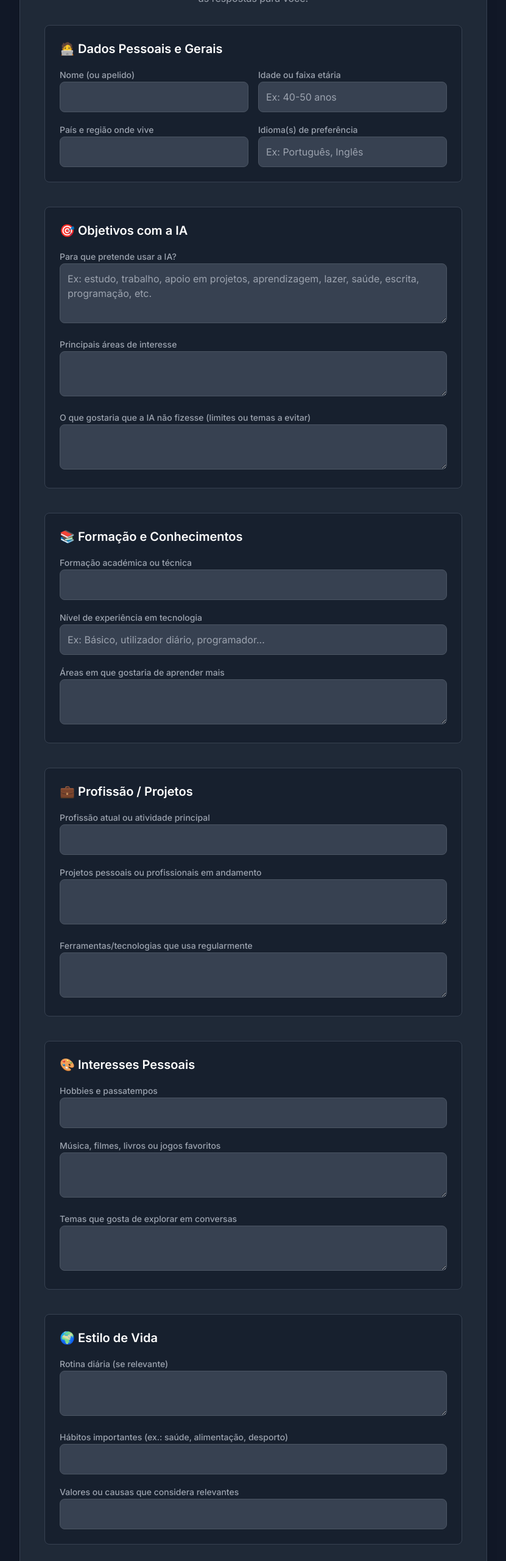
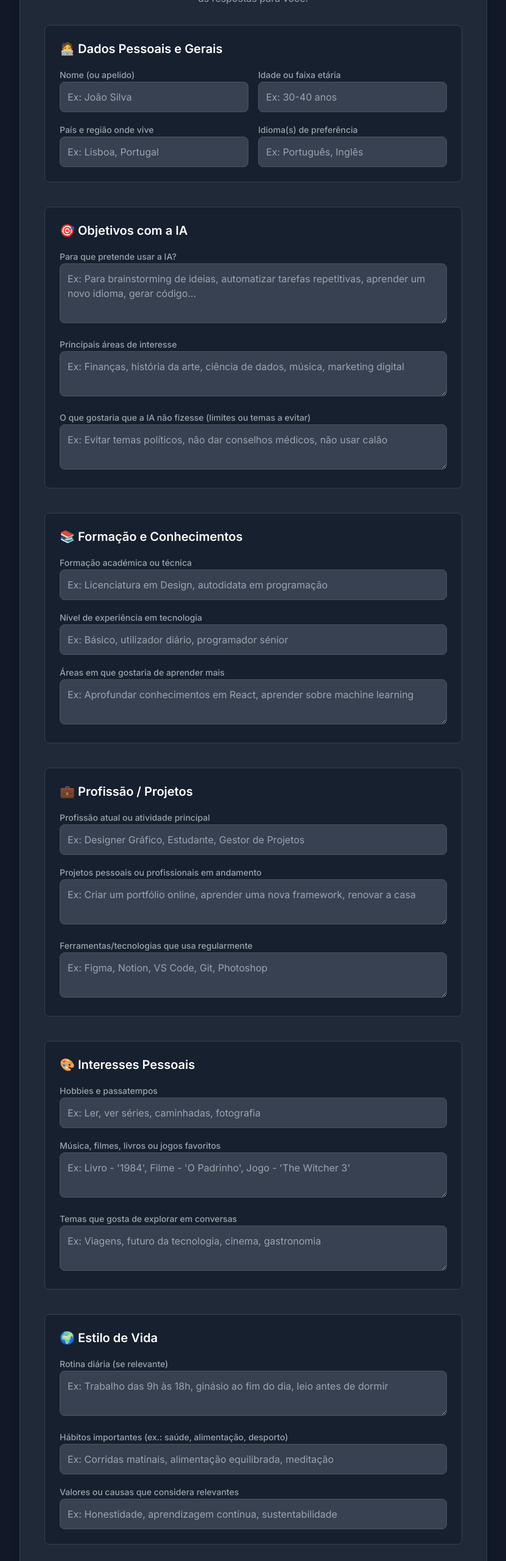
Before and after one commit to pmbs1978/gerador_perfil_pessoal, a plain HTML site: page index.html in a window 1280 px wide. Shown: the part 160-2720 px from the top of the page at 61% size, without its empty margins (224-1055 px from the left). Drawn offline with nearby package versions, Linux system fonts and the light colour scheme.

Commit message:
atualização de exemplos nos campos

```diff
--- a/index.html
+++ b/index.html
@@ -65,6 +65,7 @@
                 type="text"
                 id="nome"
                 class="w-full p-3 bg-gray-700 rounded-lg border border-gray-600 text-gray-200 focus:ring-2 focus:ring-blue-500 focus:border-blue-500 outline-none"
+                placeholder="Ex: João Silva"
               />
             </div>
             <div>
@@ -75,7 +76,7 @@
                 type="text"
                 id="idade"
                 class="w-full p-3 bg-gray-700 rounded-lg border border-gray-600 text-gray-200 focus:ring-2 focus:ring-blue-500 focus:border-blue-500 outline-none"
-                placeholder="Ex: 40-50 anos"
+                placeholder="Ex: 30-40 anos"
               />
             </div>
             <div>
@@ -86,6 +87,7 @@
                 type="text"
                 id="pais"
                 class="w-full p-3 bg-gray-700 rounded-lg border border-gray-600 text-gray-200 focus:ring-2 focus:ring-blue-500 focus:border-blue-500 outline-none"
+                placeholder="Ex: Lisboa, Portugal"
               />
             </div>
             <div>
@@ -120,7 +122,7 @@
                 id="uso_ia"
                 rows="3"
                 class="w-full p-3 bg-gray-700 rounded-lg border border-gray-600 text-gray-200 focus:ring-2 focus:ring-blue-500 focus:border-blue-500 outline-none"
-                placeholder="Ex: estudo, trabalho, apoio em projetos, aprendizagem, lazer, saúde, escrita, programação, etc."
+                placeholder="Ex: Para brainstorming de ideias, automatizar tarefas repetitivas, aprender um novo idioma, gerar código..."
               ></textarea>
             </div>
             <div>
@@ -133,6 +135,7 @@
                 id="interesses_ia"
                 rows="2"
                 class="w-full p-3 bg-gray-700 rounded-lg border border-gray-600 text-gray-200 focus:ring-2 focus:ring-blue-500 focus:border-blue-500 outline-none"
+                placeholder="Ex: Finanças, história da arte, ciência de dados, música, marketing digital"
               ></textarea>
             </div>
             <div>
@@ -146,6 +149,7 @@
                 id="limites_ia"
                 rows="2"
                 class="w-full p-3 bg-gray-700 rounded-lg border border-gray-600 text-gray-200 focus:ring-2 focus:ring-blue-500 focus:border-blue-500 outline-none"
+                placeholder="Ex: Evitar temas políticos, não dar conselhos médicos, não usar calão"
               ></textarea>
             </div>
           </div>
@@ -169,6 +173,7 @@
                 type="text"
                 id="formacao"
                 class="w-full p-3 bg-gray-700 rounded-lg border border-gray-600 text-gray-200 focus:ring-2 focus:ring-blue-500 focus:border-blue-500 outline-none"
+                placeholder="Ex: Licenciatura em Design, autodidata em programação"
               />
             </div>
             <div>
@@ -181,7 +186,7 @@
                 type="text"
                 id="exp_tech"
                 class="w-full p-3 bg-gray-700 rounded-lg border border-gray-600 text-gray-200 focus:ring-2 focus:ring-blue-500 focus:border-blue-500 outline-none"
-                placeholder="Ex: Básico, utilizador diário, programador..."
+                placeholder="Ex: Básico, utilizador diário, programador sénior"
               />
             </div>
             <div>
@@ -194,6 +199,7 @@
                 id="aprender"
                 rows="2"
                 class="w-full p-3 bg-gray-700 rounded-lg border border-gray-600 text-gray-200 focus:ring-2 focus:ring-blue-500 focus:border-blue-500 outline-none"
+                placeholder="Ex: Aprofundar conhecimentos em React, aprender sobre machine learning"
               ></textarea>
             </div>
           </div>
@@ -217,6 +223,7 @@
                 type="text"
                 id="profissao"
                 class="w-full p-3 bg-gray-700 rounded-lg border border-gray-600 text-gray-200 focus:ring-2 focus:ring-blue-500 focus:border-blue-500 outline-none"
+                placeholder="Ex: Designer Gráfico, Estudante, Gestor de Projetos"
               />
             </div>
             <div>
@@ -229,6 +236,7 @@
                 id="projetos"
                 rows="2"
                 class="w-full p-3 bg-gray-700 rounded-lg border border-gray-600 text-gray-200 focus:ring-2 focus:ring-blue-500 focus:border-blue-500 outline-none"
+                placeholder="Ex: Criar um portfólio online, aprender uma nova framework, renovar a casa"
               ></textarea>
             </div>
             <div>
@@ -241,6 +249,7 @@
                 id="ferramentas"
                 rows="2"
                 class="w-full p-3 bg-gray-700 rounded-lg border border-gray-600 text-gray-200 focus:ring-2 focus:ring-blue-500 focus:border-blue-500 outline-none"
+                placeholder="Ex: Figma, Notion, VS Code, Git, Photoshop"
               ></textarea>
             </div>
           </div>
@@ -264,6 +273,7 @@
                 type="text"
                 id="hobbies"
                 class="w-full p-3 bg-gray-700 rounded-lg border border-gray-600 text-gray-200 focus:ring-2 focus:ring-blue-500 focus:border-blue-500 outline-none"
+                placeholder="Ex: Ler, ver séries, caminhadas, fotografia"
               />
             </div>
             <div>
@@ -276,6 +286,7 @@
                 id="favoritos"
                 rows="2"
                 class="w-full p-3 bg-gray-700 rounded-lg border border-gray-600 text-gray-200 focus:ring-2 focus:ring-blue-500 focus:border-blue-500 outline-none"
+                placeholder="Ex: Livro - '1984', Filme - 'O Padrinho', Jogo - 'The Witcher 3'"
               ></textarea>
             </div>
             <div>
@@ -288,6 +299,7 @@
                 id="temas_conversa"
                 rows="2"
                 class="w-full p-3 bg-gray-700 rounded-lg border border-gray-600 text-gray-200 focus:ring-2 focus:ring-blue-500 focus:border-blue-500 outline-none"
+                placeholder="Ex: Viagens, futuro da tecnologia, cinema, gastronomia"
               ></textarea>
             </div>
           </div>
@@ -307,6 +319,7 @@
                 id="rotina"
                 rows="2"
                 class="w-full p-3 bg-gray-700 rounded-lg border border-gray-600 text-gray-200 focus:ring-2 focus:ring-blue-500 focus:border-blue-500 outline-none"
+                placeholder="Ex: Trabalho das 9h às 18h, ginásio ao fim do dia, leio antes de dormir"
               ></textarea>
             </div>
             <div>
@@ -319,6 +332,7 @@
                 type="text"
                 id="habitos"
                 class="w-full p-3 bg-gray-700 rounded-lg border border-gray-600 text-gray-200 focus:ring-2 focus:ring-blue-500 focus:border-blue-500 outline-none"
+                placeholder="Ex: Corridas matinais, alimentação equilibrada, meditação"
               />
             </div>
             <div>
@@ -331,6 +345,7 @@
                 type="text"
                 id="valores"
                 class="w-full p-3 bg-gray-700 rounded-lg border border-gray-600 text-gray-200 focus:ring-2 focus:ring-blue-500 focus:border-blue-500 outline-none"
+                placeholder="Ex: Honestidade, aprendizagem contínua, sustentabilidade"
               />
             </div>
           </div>
@@ -354,7 +369,7 @@
                 type="text"
                 id="linguagem"
                 class="w-full p-3 bg-gray-700 rounded-lg border border-gray-600 text-gray-200 focus:ring-2 focus:ring-blue-500 focus:border-blue-500 outline-none"
-                placeholder="Ex: Formal, informal, amigável mas profissional"
+                placeholder="Ex: Informal e direta, profissional, entusiasta"
               />
             </div>
             <div>
@@ -367,7 +382,7 @@
                 id="nao_aprecia"
                 rows="2"
                 class="w-full p-3 bg-gray-700 rounded-lg border border-gray-600 text-gray-200 focus:ring-2 focus:ring-blue-500 focus:border-blue-500 outline-none"
-                placeholder="Ex: ser muito resumido, linguagem complicada, falta de exemplos"
+                placeholder="Ex: Ser muito resumido, linguagem demasiado complexa, falta de exemplos práticos"
               ></textarea>
             </div>
             <div>
@@ -380,7 +395,7 @@
                 id="limites_pessoais"
                 rows="2"
                 class="w-full p-3 bg-gray-700 rounded-lg border border-gray-600 text-gray-200 focus:ring-2 focus:ring-blue-500 focus:border-blue-500 outline-none"
-                placeholder="Ex: não quer conselhos financeiros, não gosta de spoilers de filmes, etc."
+                placeholder="Ex: Não dar conselhos financeiros, não fazer spoilers de filmes, etc."
               ></textarea>
             </div>
           </div>
```
